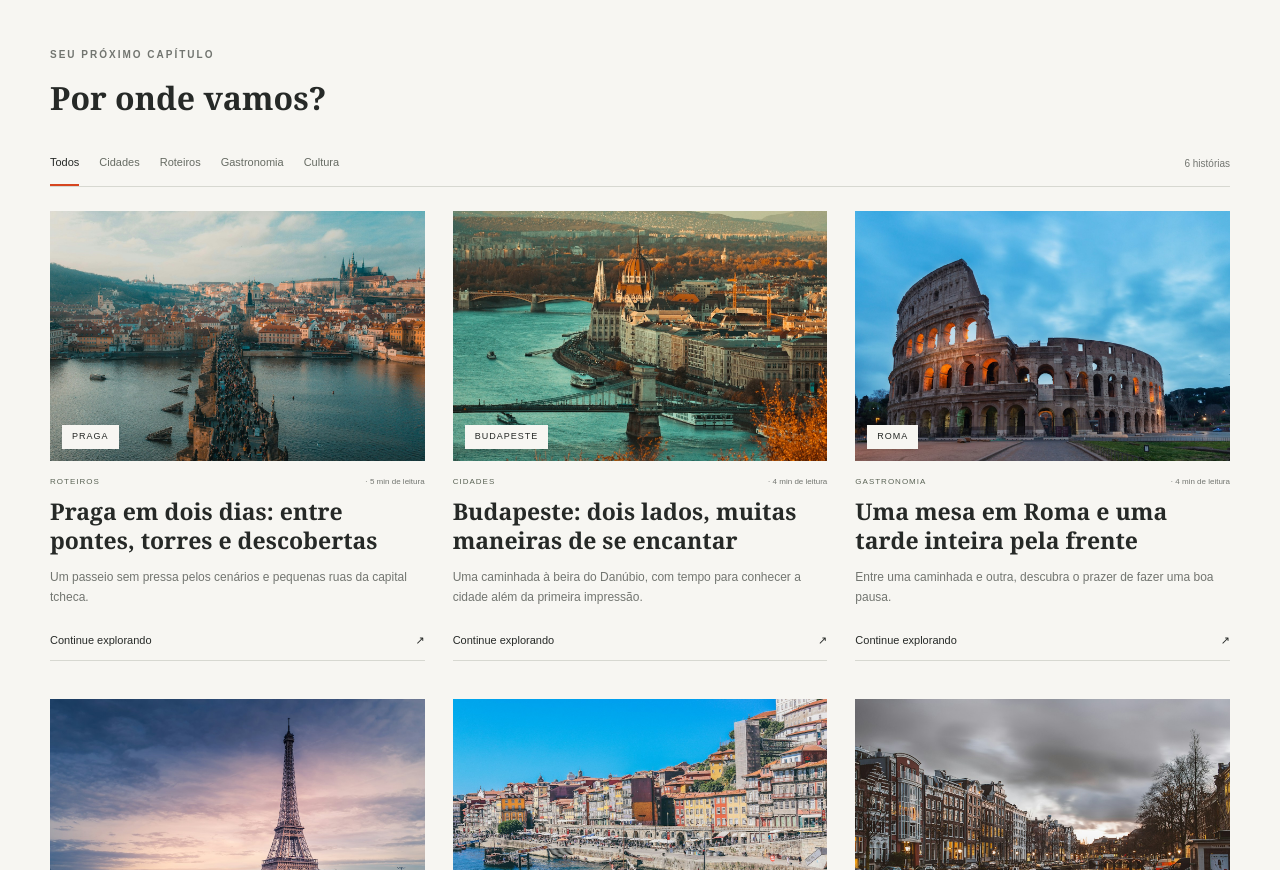
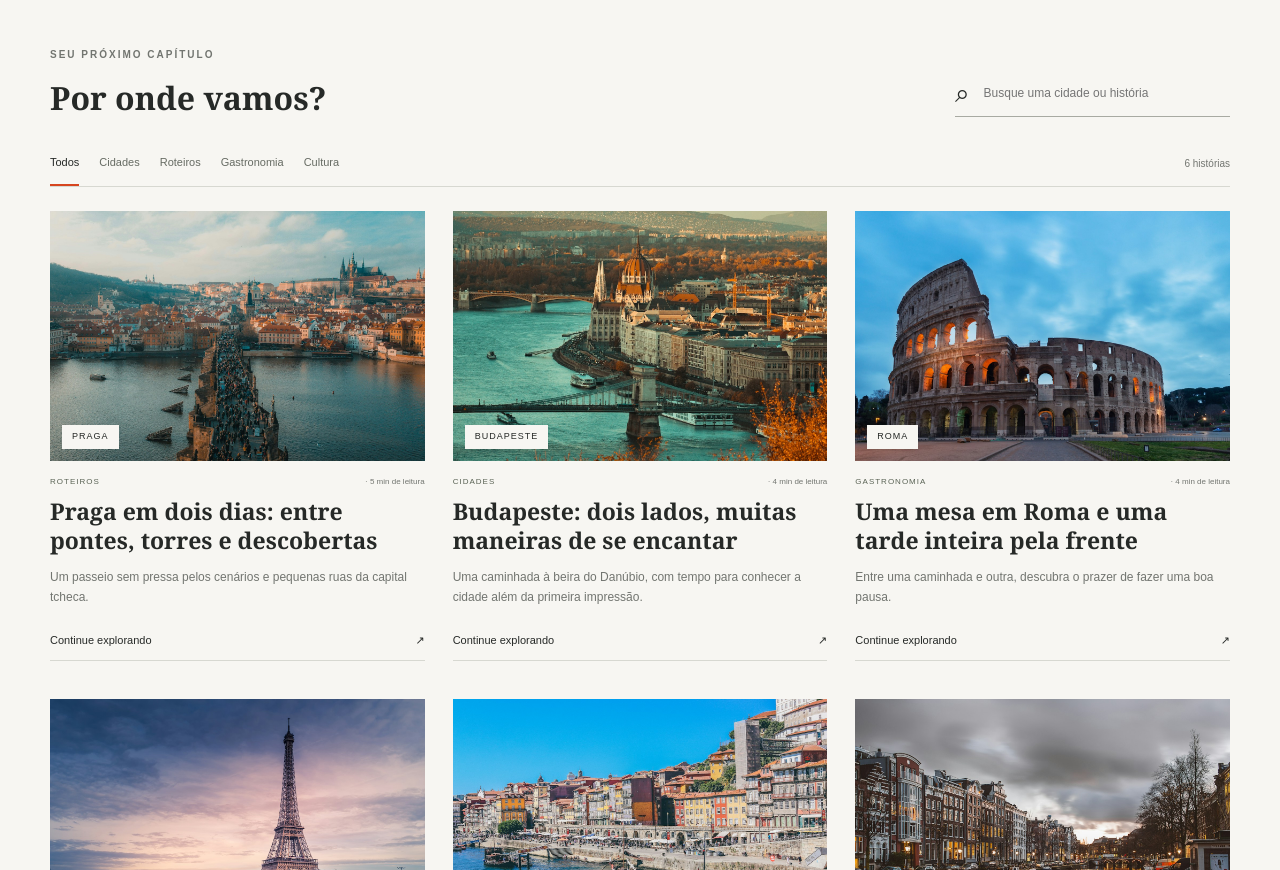
Before and after one commit to juliaf-dev/cityguide, a website: page index.html in a window 1280 px wide. Shown: the part 1273-2143 px from the top of the page. Drawn offline with Linux system fonts and the light colour scheme.

Commit message:
feat: combina busca sem acentos e categorias

```diff
--- a/index.html
+++ b/index.html
@@ -202,7 +202,18 @@
             <p class="eyebrow dark-eyebrow">SEU PRÓXIMO CAPÍTULO</p>
             <h2 id="guides-title">Por onde vamos?</h2>
           </div>
-
+          <label
+            class="search-box"
+            for="search"
+          >
+            <span aria-hidden="true">⌕</span>
+            <input
+              id="search"
+              type="search"
+              ng-model="blog.query"
+              placeholder="Busque uma cidade ou história"
+            />
+          </label>
         </div>
         <div
           class="filters"
--- a/src/controllers/blogController.js
+++ b/src/controllers/blogController.js
@@ -38,7 +38,7 @@
       const categoryMatches =
         blog.category === 'Todos' || article.category === blog.category;
       const text = [article.city, article.title, article.description].join(' ');
-      return categoryMatches;
+      return categoryMatches && normalize(text).includes(normalize(blog.query));
     };
   });
 
```
